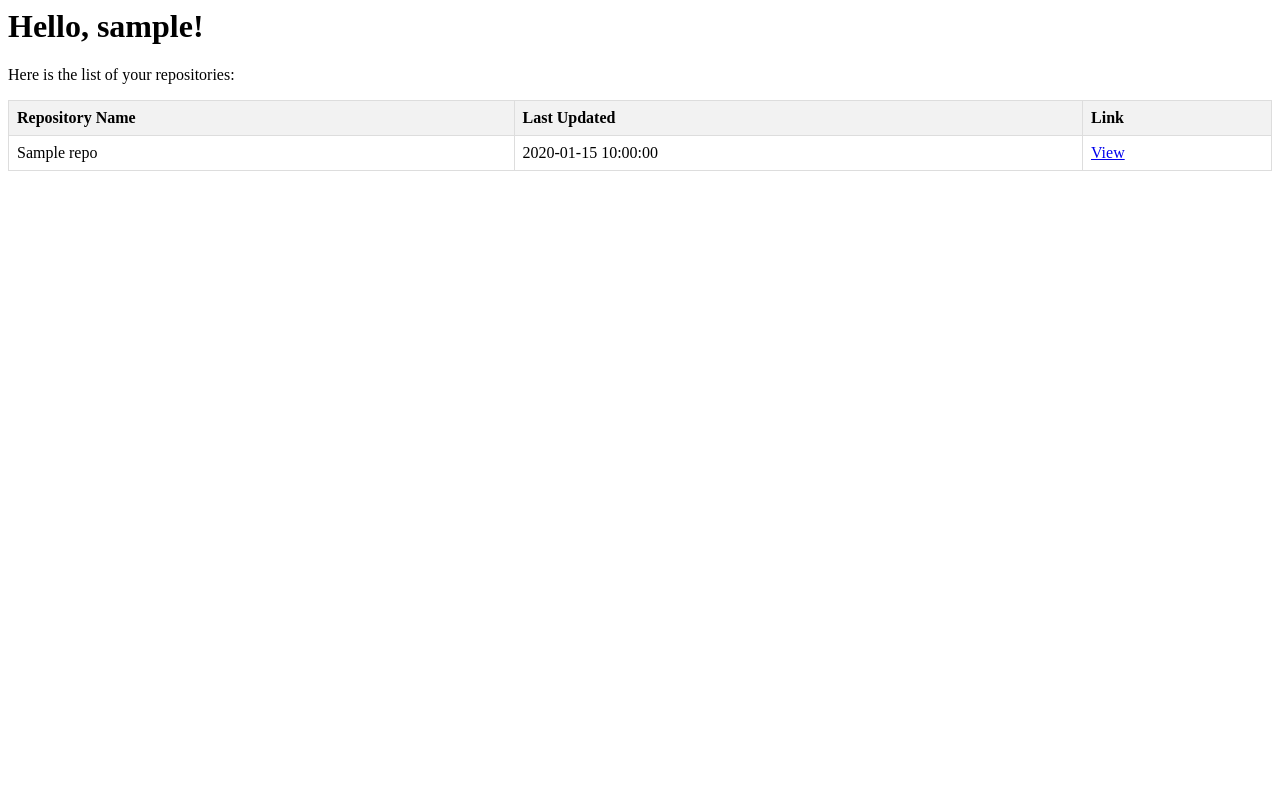
After one commit to amisha-kunde/SSE_Lab2_webserver, a Flask app: template templates/githubSubmit.html in a window 1280 px wide. The commit adds this page. Run offline with Flask 3, Linux system fonts and the light colour scheme; the template is opened without the code that fills it: most values are stand-ins (such as "Sample title", 1, 10 or a date in 2020).

Commit message:
table update

```diff
--- a/app.py
+++ b/app.py
@@ -1,5 +1,5 @@
 from flask import Flask, render_template, request
-import re
+import requests
 
 app = Flask(__name__)
 
@@ -20,6 +20,34 @@ def hello_world():  # route endpoint
 def process_query_route():
     query = request.args.get("q")
     return process_query(query)
+
+
+# github exercise
+
+@app.route("/github")
+def github_username():
+    return render_template("github.html")
+
+@app.route("/github-submit", methods=["POST"])
+def process_github_lookup():
+    input_username = request.form.get("username")
+
+    response = requests.get(f"https://api.github.com/users/{input_username}/repos")
+
+    if response.status_code == 200:
+        repos = response.json()
+
+        repo_data = []
+        for repo in repos:
+            repo_info = {
+                "name": repo["name"],
+                "updated_at": repo["updated_at"],
+                "url": repo["html_url"]
+            }
+            repo_data.append(repo_info)
+    else:
+        repo_data = []
+    return render_template("githubSubmit.html", username=input_username, repositories=repo_data)
 
 
 def addition_query(query):
@@ -43,3 +71,6 @@ def process_query(query):
         return "Unknown"
     else:
         return "Unknown"
+
+
+# call to GitHub API
--- a/requirements.txt
+++ b/requirements.txt
@@ -16,3 +16,4 @@ pycodestyle==2.12.1
 pyflakes==3.2.0
 pytest==8.3.3
 Werkzeug==3.0.4
+requests==2.32.3
--- /dev/null
+++ b/templates/githubSubmit.html
@@ -0,0 +1,42 @@
+<html>
+<head>
+    <title>{{ username }}'s GitHub Repositories</title>
+    <style>
+        table {
+            width: 100%;
+            border-collapse: collapse;
+        }
+        th, td {
+            border: 1px solid #ddd;
+            padding: 8px;
+        }
+        th {
+            background-color: #f2f2f2;
+            text-align: left;
+        }
+    </style>
+</head>
+<body>
+    <h1>Hello, {{ username }}!</h1>
+    <p>Here is the list of your repositories:</p>
+
+    <table>
+        <tr>
+            <th>Repository Name</th>
+            <th>Last Updated</th>
+            <th>Link</th>
+        </tr>
+        {% for repo in repositories %}
+            <tr>
+                <td>{{ repo.name }}</td>
+                <td>{{ repo.updated_at }}</td>
+                <td><a href="{{ repo.url }}" target="_blank">View</a></td>
+            </tr>
+        {% else %}
+            <tr>
+                <td colspan="3">No repositories found.</td>
+            </tr>
+        {% endfor %}
+    </table>
+</body>
+</html>
```
Also changed, not shown: templates/github.html (added, +19 -0 lines), templates/index.html (line endings or trailing spaces).
